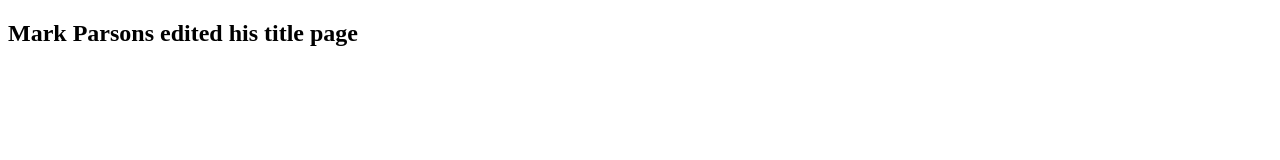
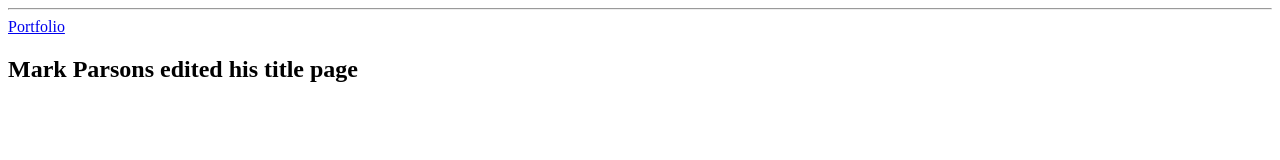
Before and after one commit to parso104/parso104.github.io, a plain HTML site: page index.html in a window 1280 px wide. Drawn offline with Linux system fonts and the light colour scheme.

Commit message:
Add link to Portfolio in index.html

```diff
--- a/index.html
+++ b/index.html
@@ -5,6 +5,9 @@
       <title>Parsons Title Page</title>
     </head>
     <body>
+
+        <hr>
+        <a href="Portfolio/index.html">Portfolio</a>
       <h2>
         Mark Parsons edited his title page
       </h2>
```
